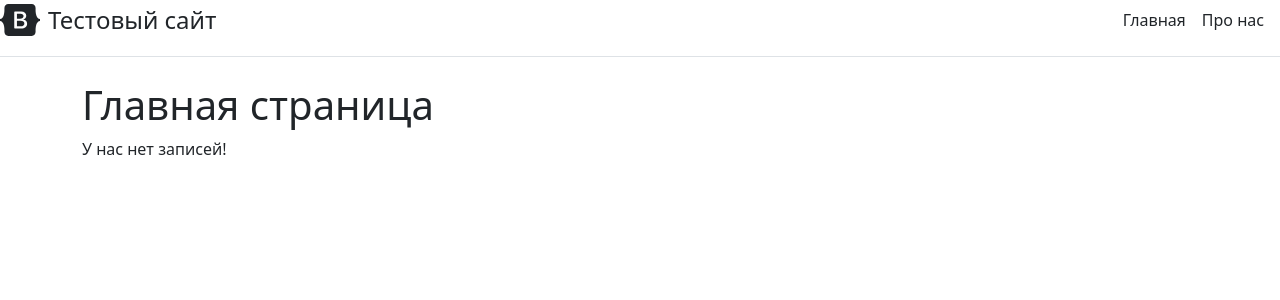
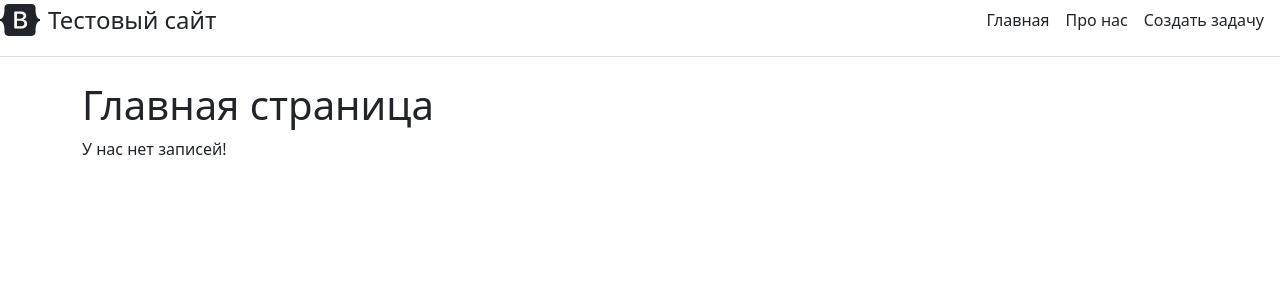
Before and after one commit to Bobteen/testsite_1, a Django app: page / in a window 1280 px wide. Shown: the top 300 px of the page. Run offline with Django 4.2, Linux system fonts and the light colour scheme; data that the repository does not hold is empty.

Commit message:
добавил новую ссылку

```diff
--- a/taskmanager/main/templates/main/base.html
+++ b/taskmanager/main/templates/main/base.html
@@ -19,6 +19,7 @@
       <nav class="d-inline-flex mt-2 mt-md-0 ms-md-auto">
         <a class="me-3 py-2 text-dark text-decoration-none" href="{% url 'home' %}">Главная</a>
         <a class="me-3 py-2 text-dark text-decoration-none" href="{% url 'about' %}">Про нас</a>
+        <a class="me-3 py-2 text-dark text-decoration-none" href="{% url 'create' %}">Создать задачу</a>
       </nav>
     </div>
     <div class="container">
```
